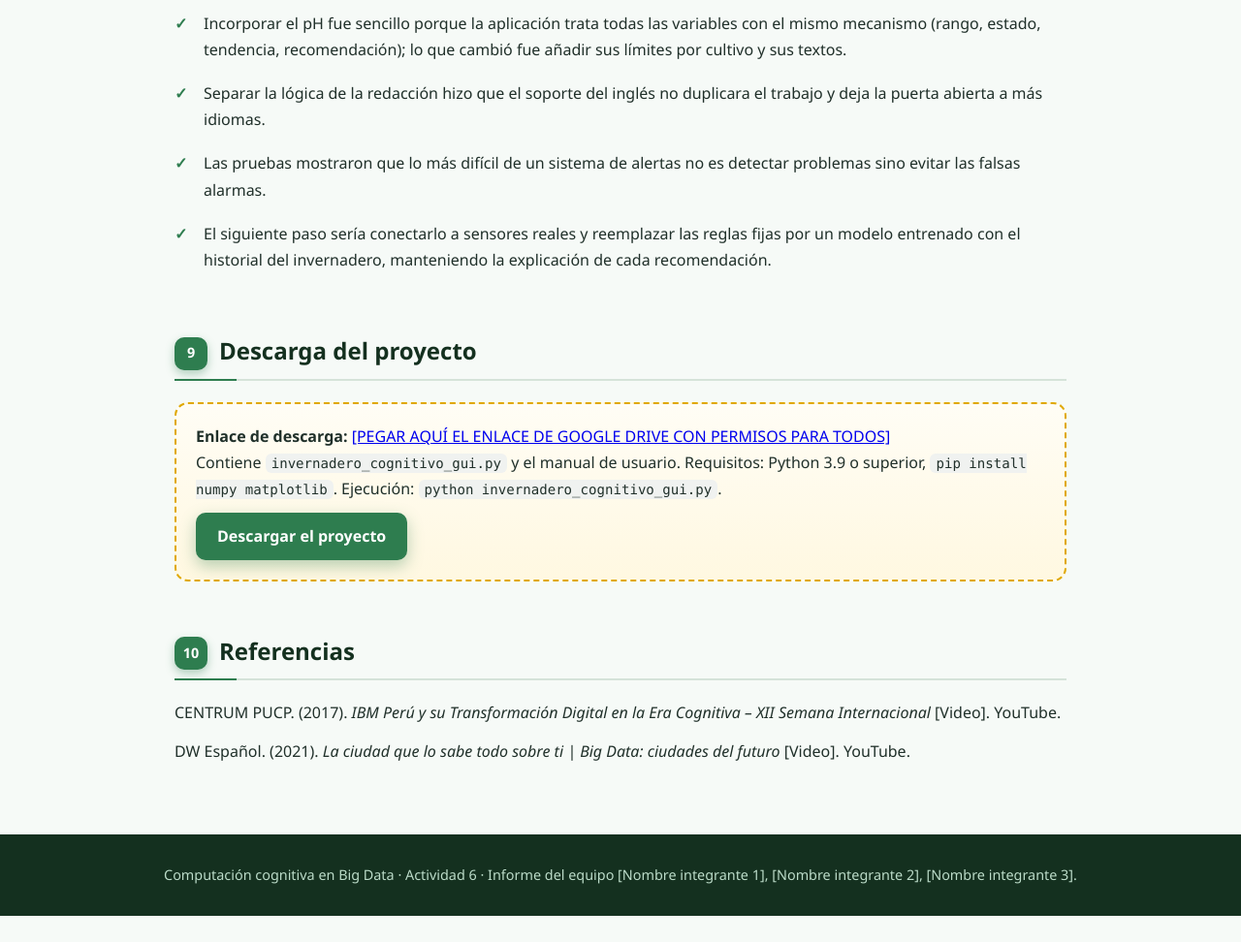
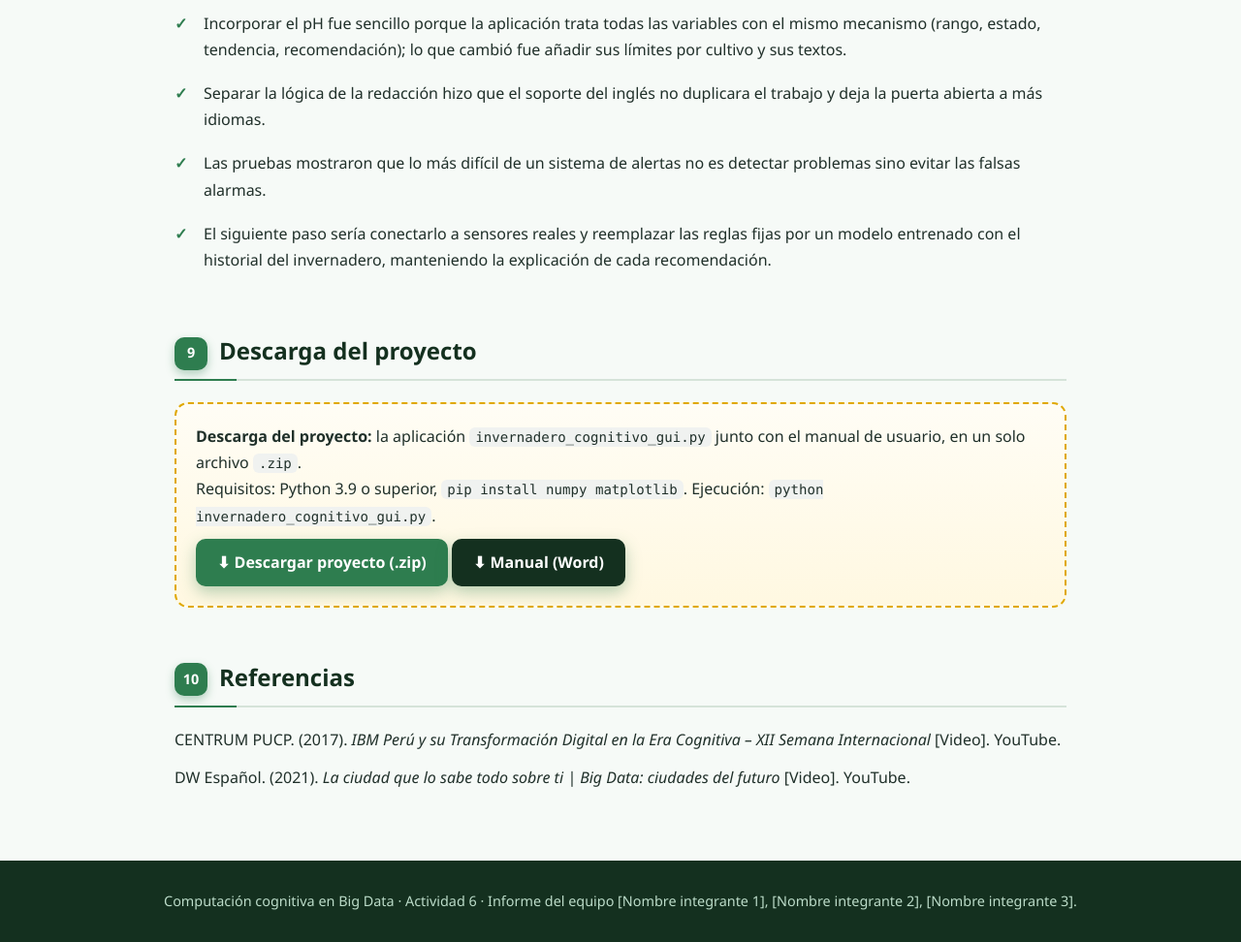
Before and after one commit to Soyluisda/invernadero-cognitivo, a plain HTML site: page index.html in a window 1280 px wide. Shown: the part 6755-7727 px from the top of the page at 97% size. Before the commit the page ends 7700 px from the top, so only its background shows below. Drawn offline with Linux system fonts and the light colour scheme.

Commit message:
Habilita descarga del proyecto (zip) y del manual

```diff
--- a/index.html
+++ b/index.html
@@ -318,9 +318,11 @@ EN:  Overall status: ALERT
 <section id="descarga" class="reveal">
 <h2><span class="num">9</span>Descarga del proyecto</h2>
 <div class="descarga">
-  <strong>Enlace de descarga:</strong> <a href="ENLACE_DE_DESCARGA">[PEGAR AQUÍ EL ENLACE DE GOOGLE DRIVE CON PERMISOS PARA TODOS]</a><br>
-  Contiene <code>invernadero_cognitivo_gui.py</code> y el manual de usuario. Requisitos: Python 3.9 o superior, <code>pip install numpy matplotlib</code>. Ejecución: <code>python invernadero_cognitivo_gui.py</code>.
-  <br><a class="btn" href="ENLACE_DE_DESCARGA">Descargar el proyecto</a>
+  <strong>Descarga del proyecto:</strong> la aplicación <code>invernadero_cognitivo_gui.py</code> junto con el manual de usuario, en un solo archivo <code>.zip</code>.<br>
+  Requisitos: Python 3.9 o superior, <code>pip install numpy matplotlib</code>. Ejecución: <code>python invernadero_cognitivo_gui.py</code>.
+  <br>
+  <a class="btn" href="descargas/invernadero_cognitivo.zip" download>⬇ Descargar proyecto (.zip)</a>
+  <a class="btn" style="background:#14301f" href="descargas/Manual_Usuario_Invernadero_Cognitivo.docx" download>⬇ Manual (Word)</a>
 </div>
 </section>
 
```
Also changed, not shown: 2 other files.
